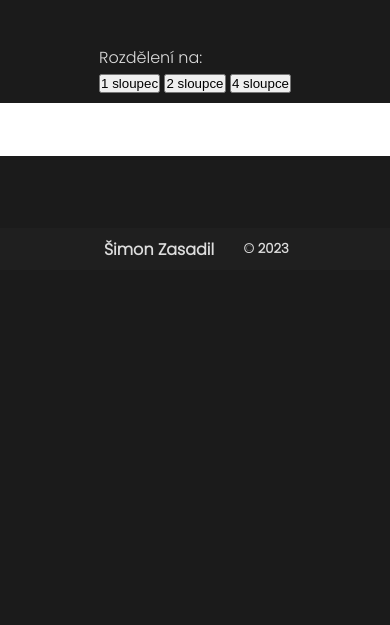
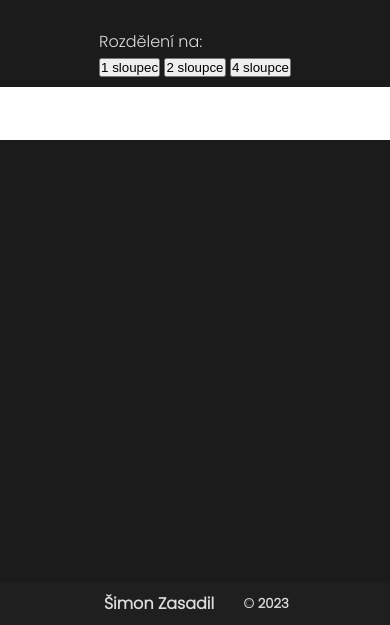
Before and after one commit to simzas/todo-list, a plain HTML site: page index.html in a window 390 px wide. Shown: the part 219-844 px from the top of the page. Drawn offline with Linux system fonts and the light colour scheme.

Commit message:
fix + feat: responsiveness + scrollbar

```diff
--- a/style.css
+++ b/style.css
@@ -1,7 +1,9 @@
 /* COLORS */
 :root {
     --background-color-content-dark: #1b1b1b;
-    --background-color-ui-dark: #1f1f1f;
+    --background-color-panels-dark: #1f1f1f;
+    --scrollbar-normal: #3b3b3b;
+    --scrollbar-onHover: #464646;
 }
 
 /* MAIN COMPONENTS STYLING*/
@@ -16,36 +18,40 @@ body {
     color: rgb(221, 221, 221);
     font-family: "Poppins", sans-serif;
     min-height: 100vh;
+    display: flex;
+    flex-direction: column;
 }
 
 header {
     display: flex;
     justify-content: space-between;
     align-items: center;
-    margin-bottom: 2em;
-    min-height: 13vh;
+    /* margin-bottom: 1.5em; */
+    min-height: calc(max(13vh, 100px));
     font-size: 1.5rem;
-    background-color: var(--background-color-ui-dark);
-}
-
-header>* {
-    margin: 0em 1em;
+    background-color: var(--background-color-panels-dark);
 }
 
 footer {
     display: flex;
     justify-content: center;
     align-items: center;
-    margin-top: 2em;
-    min-height: 5vh;
-    background-color: var(--background-color-ui-dark);
+    /* margin-top: 1.5em; */
+    min-height: calc(max(5vh, 40px));
+    background-color: var(--background-color-panels-dark);
 }
 
 main {
     display: flex;
-    justify-content: center;
+    flex-direction: column;
+    justify-content: flex-start;
     align-items: center;
-    flex-direction: column;
+    flex: 1;
+    padding: 2em;
+}
+
+header>* {
+    margin: 0em 1em;
 }
 
 footer>* {
@@ -221,3 +227,26 @@ form button:hover {
         background-color: white;
     }
 }
+
+/* SCROLLBAR */
+/* width */
+::-webkit-scrollbar {
+    width: 12px;
+    /*
+    border-radius: 10px; */
+}
+
+/* background */
+::-webkit-scrollbar-track {
+    background: transparent;
+}
+
+/* color inactive */
+::-webkit-scrollbar-thumb {
+    background: var(--scrollbar-normal);
+}
+
+/* on hover / on drag */
+::-webkit-scrollbar-thumb:hover {
+    background: var(--scrollbar-onHover);
+}
```
